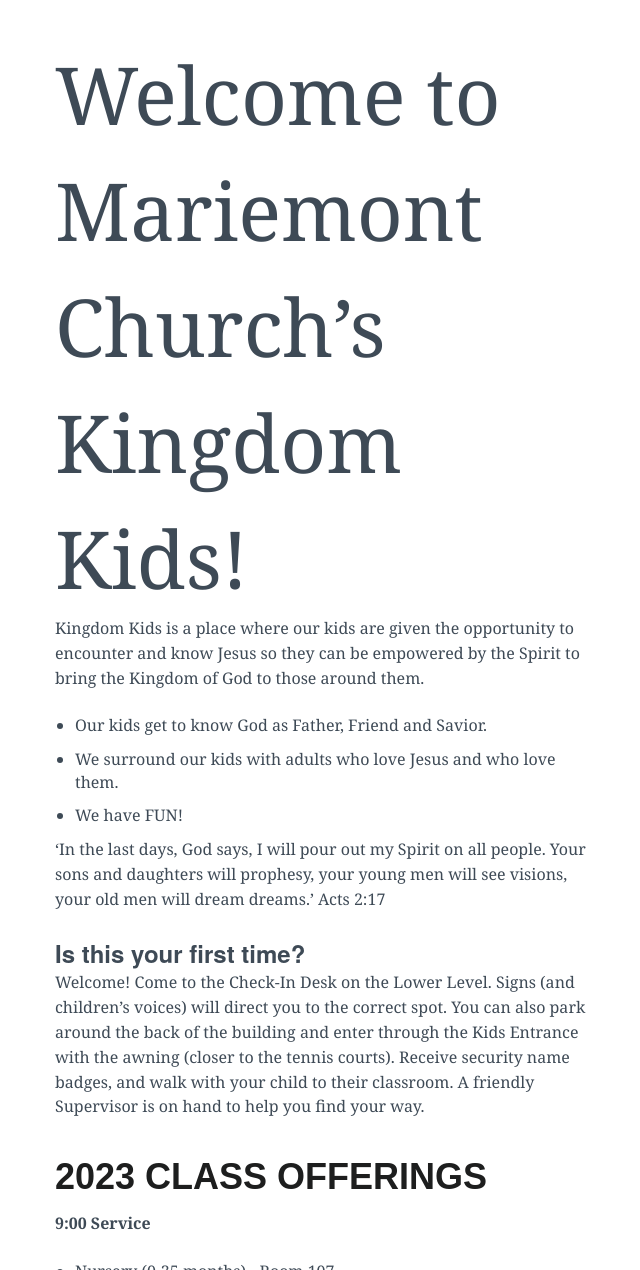
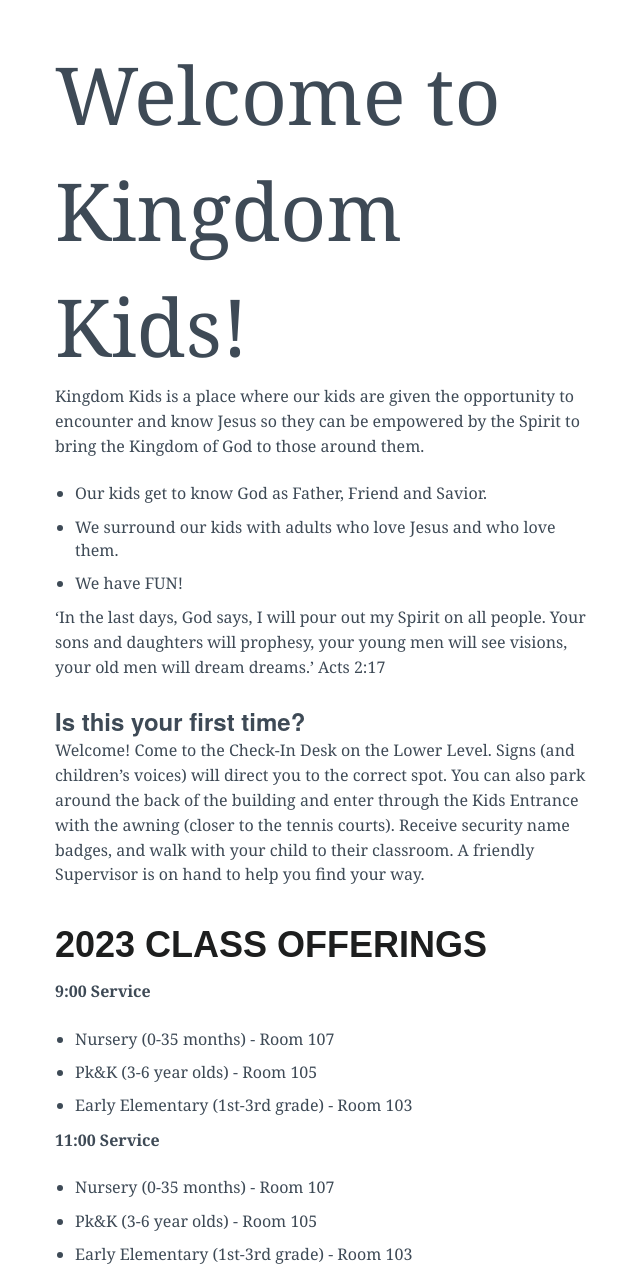
Before and after one commit to lukemoderwell/mariemont, a Jekyll site: the page built from kids.md, in a window 1280 px wide and 1400 px high, scrolled down 642 px, cut to the strip 130-1400 px from the top of the window. Shown: the whole strip, without its empty margins (313-953 px from the left). Built offline with Jekyll 4.4.1, drawn with Linux system fonts in a browser that asks for light colours; nearby versions of some CDN libraries.

Commit message:
Updated Kids

```diff
--- a/kids.md
+++ b/kids.md
@@ -13,7 +13,7 @@
 layout: page
 ---
 
-# Welcome to Mariemont Church’s Kingdom Kids!
+# Welcome to Kingdom Kids!
 
 Kingdom Kids is a place where our kids are given the opportunity to encounter and know Jesus so they can be empowered by the Spirit to bring the Kingdom of God to those around them.
 
```
